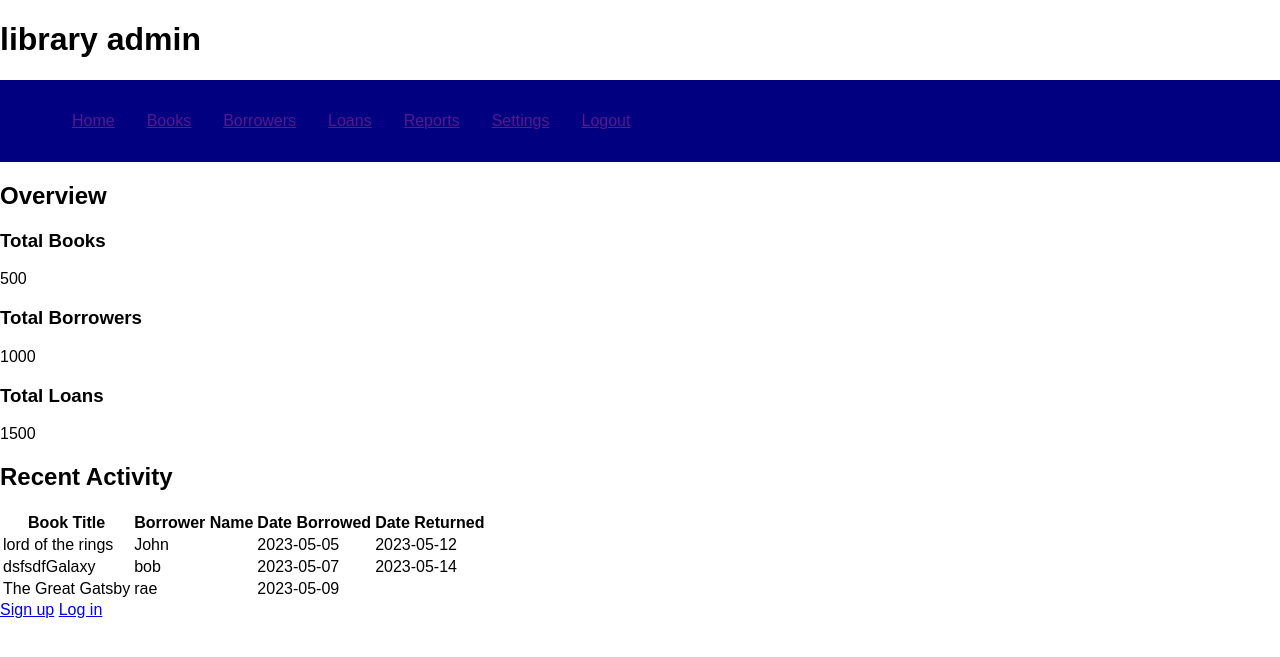
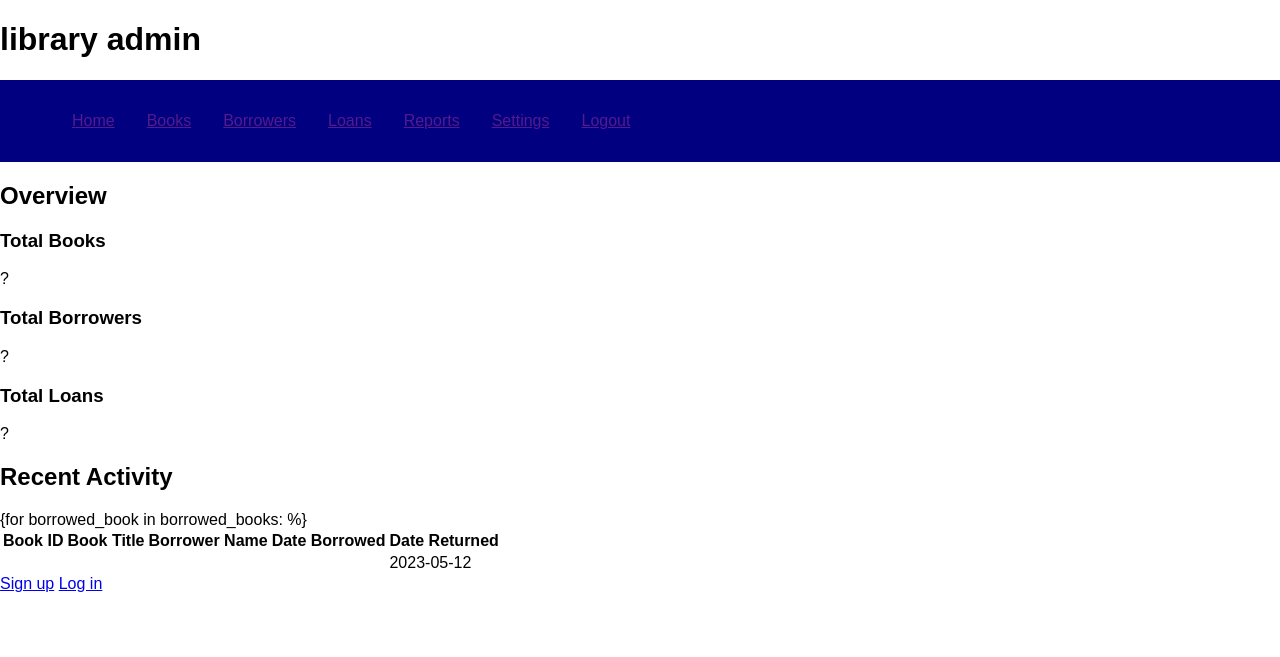
Before and after one commit to arisa010/library_app, a Flask app: template templates/library/index.html in a window 1280 px wide. Shown: the top 657 px of the page. Run offline with Flask 3, Linux system fonts and the light colour scheme; the template is opened without the code that fills it, so the values that code supplies are empty.

Commit message:
continue

```diff
--- a/models/library.py
+++ b/models/library.py
@@ -1 +1,2 @@
 def home():
+ return
--- a/models/user.py
+++ b/models/user.py
@@ -2,8 +2,8 @@
 import bcrypt
 
 def create_user(first_name, last_name, email, password):
-    password_digests = bcrypt.hashpw(password.encode(), bcrypt.gensalt()).decode()
-    sql('INSERT INTO users(first_name, last_name, email, password_digest)')
+    password_digest = bcrypt.hashpw(password.encode(), bcrypt.gensalt()).decode()
+    sql('INSERT INTO users(first_name, last_name, email, password_digest) VALUES(%s, %s, %s, %s) RETURNING *', [first_name, last_name, email, password_digest])
 
 def find_user_by_email(email):
     users = sql('SELECT * FROM users WHERE email =%s, [email]')
--- a/templates/library/index.html
+++ b/templates/library/index.html
@@ -29,23 +29,25 @@
 			<h2>Overview</h2>
 			<div class="card">
 				<h3>Total Books</h3>
-				<p>500</p>
+				<p>?</p>
 			</div>
 			<div class="card">
 				<h3>Total Borrowers</h3>
-				<p>1000</p>
+				<p>?</p>
 			</div>
 			<div class="card">
 				<h3>Total Loans</h3>
-				<p>1500</p>
+				<p>?</p>
 			</div>
 		</section>
 
 		<section id="recent-activity">
 			<h2>Recent Activity</h2>
+
 			<table>
 				<thead>
 					<tr>
+						<th>Book ID</th>
 						<th>Book Title</th>
 						<th>Borrower Name</th>
 						<th>Date Borrowed</th>
@@ -53,26 +55,21 @@
 					</tr>
 				</thead>
 				<tbody>
-					<tr>
-						<td>lord of the rings</td>
-						<td>John</td>
-						<td>2023-05-05</td>
-						<td>2023-05-12</td>
-					</tr>
-					<tr>
-						<td>dsfsdfGalaxy</td>
-						<td>bob</td>
-						<td>2023-05-07</td>
-						<td>2023-05-14</td>
-					</tr>
-					<tr>
-						<td>The Great Gatsby</td>
-						<td>rae</td>
-						<td>2023-05-09</td>
-						<td></td>
-					</tr>
-				</tbody>
+					<section class="borrowed_books">
+						{for borrowed_book in borrowed_books: %}
+					<section class="borrowed_book">
+						<tr>
+							<td><a href="/borrowed_books/{{ borrowed_book['book_id']}}">{{ borrowed_book[book_id] }}</a></td>
+							<td><a href="/borrowed_books/{{ borrowed_book['book_title']}}">{{ borrowed_book[book_title] }}</a></td>
+							<td><a href="/borrowed_books/{{ borrowed_book['borrow_date']}}">{{ borrowed_book[borrow_date] }}</a></td>
+							<td><a href="/borrowed_books/{{ borrowed_book['due_date']}}">{{ borrowed_book[due_date] }}</a></td>
+							<td>2023-05-12</td>
+						</tr>
+					</section>
+				</section>
+			</tbody>
 			</table>
+
 		</section>
 	</main>
 </body>
```
Also changed, not shown: db/schema.sql (+24 -2 lines), templates/library/home.html (+16 -0 lines).
